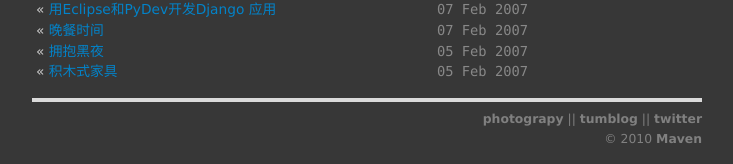
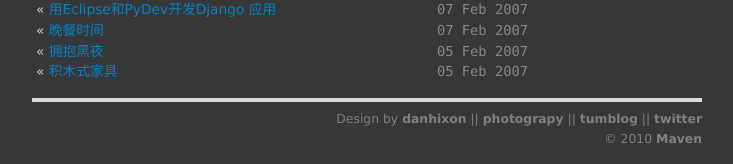
Before and after one commit to maweis1981/maweis1981.github.com, a Jekyll site: the page built from index.html, in a window 1280 px wide and 900 px high, scrolled down 4768 px. Shown: the part 733-897 px from the top of the window, without its empty margins (273-1006 px from the left). Built offline with Jekyll 4.4.1, drawn with Linux system fonts in a browser that asks for light colours.

Commit message:
add design copyright

```diff
--- a/_layouts/default.html
+++ b/_layouts/default.html
@@ -32,6 +32,7 @@
 </div>
 
 <div id="footer">
+    Design by <a href="http://danhixon.github.com">danhixon</a> ||
     <a href="http://flickr.com/photos/maweiba">photograpy</a> ||
     <a href="http://tumblr.com">tumblog</a> ||
     <a href="http://twitter.com/maweis1981">twitter</a>
```
